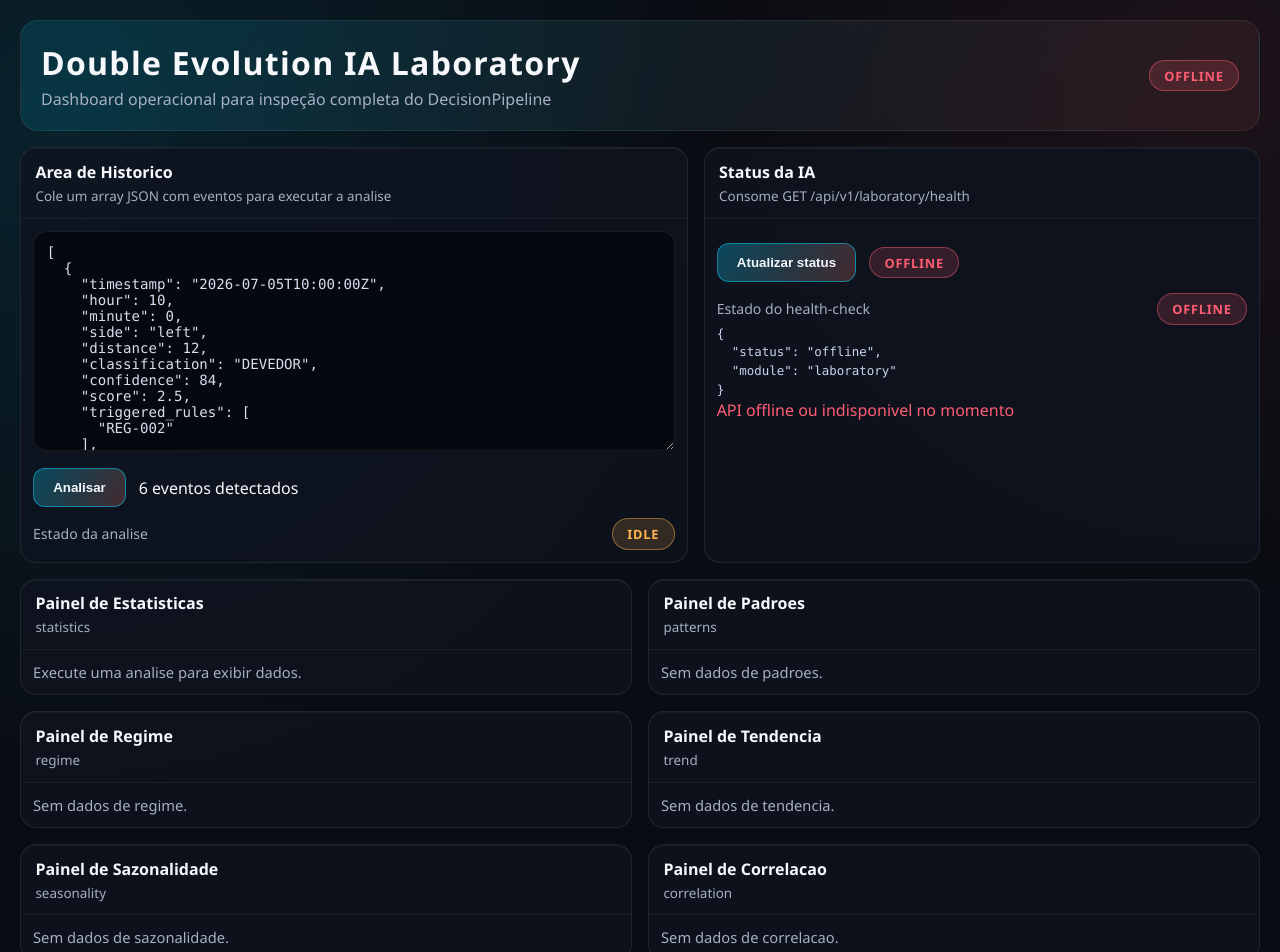
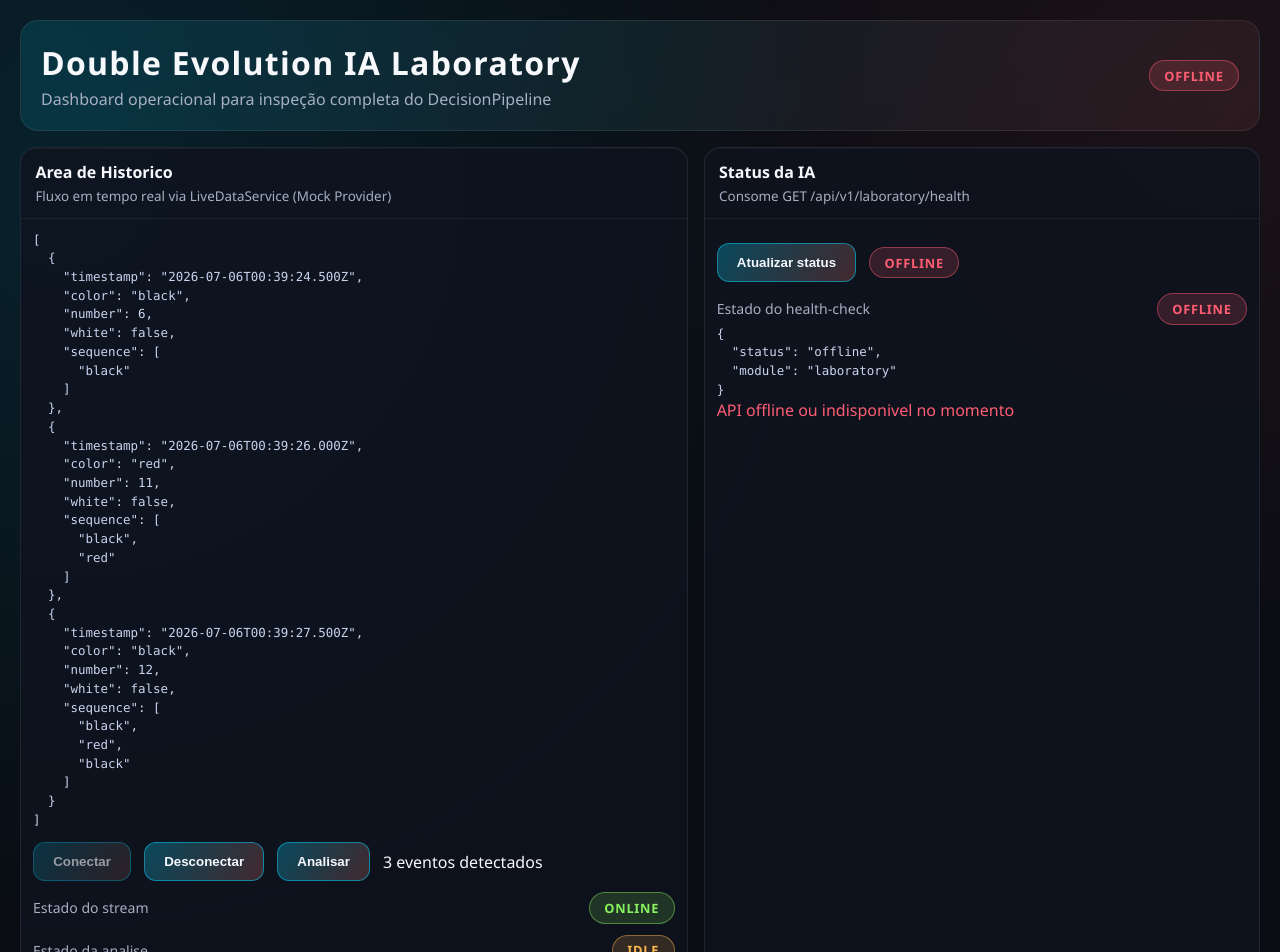
Before and after one commit to DoubleEvolutionOficial/double-evolution-ia, a React (Vite) app in the folder frontend/: page / in a window 1280 px wide. Shown: the top 952 px of the page. Built offline with nearby package versions, Linux system fonts and the light colour scheme; no server answers.

Commit message:
feat(frontend): implement Live Data Service (LAB-026)

```diff
--- a/frontend/src/App.tsx
+++ b/frontend/src/App.tsx
@@ -1,90 +1,17 @@
-import { useEffect, useMemo, useState } from "react";
+import { useEffect, useState } from "react";
 import { analyzeLaboratory } from "./api/laboratory";
 import { fetchHealth } from "./api/health";
 import { JsonViewer } from "./components/JsonViewer";
 import { Panel } from "./components/Panel";
 import { StatusBadge } from "./components/StatusBadge";
+import { liveDataService } from "./services/live-data/liveDataService";
+import { LiveDataEvent } from "./services/live-data/types";
 import {
   LaboratoryAnalyzeResponse,
   LaboratoryEvent,
   LaboratoryHealth,
 } from "./types/laboratory";
 import "./App.css";
-
-const SAMPLE_EVENTS: LaboratoryEvent[] = [
-  {
-    timestamp: "2026-07-05T10:00:00Z",
-    hour: 10,
-    minute: 0,
-    side: "left",
-    distance: 12,
-    classification: "DEVEDOR",
-    confidence: 84,
-    score: 2.5,
-    triggered_rules: ["REG-002"],
-    recommendation: "Revisar",
-  },
-  {
-    timestamp: "2026-07-05T10:01:00Z",
-    hour: 10,
-    minute: 1,
-    side: "left",
-    distance: 11,
-    classification: "DEVEDOR",
-    confidence: 83,
-    score: 2.4,
-    triggered_rules: ["REG-002"],
-    recommendation: "Revisar",
-  },
-  {
-    timestamp: "2026-07-05T10:02:00Z",
-    hour: 10,
-    minute: 2,
-    side: "right",
-    distance: 10,
-    classification: "PAGADOR",
-    confidence: 82,
-    score: 2.3,
-    triggered_rules: ["REG-003"],
-    recommendation: "Aprovar",
-  },
-  {
-    timestamp: "2026-07-05T10:03:00Z",
-    hour: 10,
-    minute: 3,
-    side: "right",
-    distance: 9,
-    classification: "PAGADOR",
-    confidence: 81,
-    score: 2.1,
-    triggered_rules: ["REG-003"],
-    recommendation: "Aprovar",
-  },
-  {
-    timestamp: "2026-07-05T10:04:00Z",
-    hour: 10,
-    minute: 4,
-    side: "left",
-    distance: 8,
-    classification: "DEVEDOR",
-    confidence: 80,
-    score: 2,
-    triggered_rules: ["REG-002"],
-    recommendation: "Revisar",
-  },
-  {
-    timestamp: "2026-07-05T10:05:00Z",
-    hour: 10,
-    minute: 5,
-    side: "left",
-    distance: 7.5,
-    classification: "DEVEDOR",
-    confidence: 79,
-    score: 2,
-    triggered_rules: ["REG-002"],
-    recommendation: "Revisar",
-  },
-];
 
 type RequestState = "idle" | "loading" | "success" | "error" | "offline";
 
@@ -119,13 +46,30 @@ function requestStateLabel(state: RequestState): string {
   return "idle";
 }
 
+function toLaboratoryEvent(event: LiveDataEvent): LaboratoryEvent {
+  const when = new Date(event.timestamp);
+  const classification = event.color === "red" ? "DEVEDOR" : "PAGADOR";
+
+  return {
+    timestamp: event.timestamp,
+    hour: when.getUTCHours(),
+    minute: when.getUTCMinutes(),
+    side: event.number % 2 === 0 ? "right" : "left",
+    distance: Number((event.number / 2 + 3).toFixed(1)),
+    classification,
+    confidence: event.white ? 72 : 84,
+    score: event.white ? 1.8 : 2.4,
+    triggered_rules: classification === "DEVEDOR" ? ["REG-002"] : ["REG-003"],
+    recommendation: classification === "DEVEDOR" ? "Revisar" : "Aprovar",
+  };
+}
+
 function App() {
   const [health, setHealth] = useState<LaboratoryHealth | null>(null);
   const [isCheckingHealth, setIsCheckingHealth] = useState(false);
   const [isAnalyzing, setIsAnalyzing] = useState(false);
-  const [historyInput, setHistoryInput] = useState(
-    JSON.stringify(SAMPLE_EVENTS, null, 2)
-  );
+  const [liveConnected, setLiveConnected] = useState(liveDataService.isConnected());
+  const [liveEvents, setLiveEvents] = useState<LiveDataEvent[]>(liveDataService.getLatestEvents());
   const [analysis, setAnalysis] = useState<LaboratoryAnalyzeResponse | null>(
     null
   );
@@ -134,18 +78,30 @@ function App() {
   const [healthError, setHealthError] = useState<string | null>(null);
   const [analysisError, setAnalysisError] = useState<string | null>(null);
 
-  const parsedEvents = useMemo(() => {
-    try {
-      const parsed = JSON.parse(historyInput) as LaboratoryEvent[];
-      return Array.isArray(parsed) ? parsed : [];
-    } catch {
-      return [];
-    }
-  }, [historyInput]);
+  useEffect(() => {
+    const unsubscribe = liveDataService.subscribe((events) => {
+      setLiveEvents(events);
+      setLiveConnected(liveDataService.isConnected());
+    });
 
-  useEffect(() => {
+    liveDataService.connect();
     handleCheckHealth();
+
+    return () => {
+      unsubscribe();
+      liveDataService.disconnect();
+    };
   }, []);
+
+  function handleConnectLiveData() {
+    liveDataService.connect();
+    setLiveConnected(liveDataService.isConnected());
+  }
+
+  function handleDisconnectLiveData() {
+    liveDataService.disconnect();
+    setLiveConnected(liveDataService.isConnected());
+  }
 
   async function handleCheckHealth() {
     setIsCheckingHealth(true);
@@ -170,9 +126,9 @@ function App() {
     setAnalysisError(null);
     setAnalysisState("loading");
     try {
-      const events = JSON.parse(historyInput) as LaboratoryEvent[];
-      if (!Array.isArray(events)) {
-        throw new Error("O histórico deve ser um array JSON de eventos");
+      const events = liveDataService.getLatestEvents().slice(-24).map(toLaboratoryEvent);
+      if (!events.length) {
+        throw new Error("Sem eventos no Live Data Service para analise");
       }
       const result = await analyzeLaboratory({ events });
       setAnalysis(result);
@@ -203,23 +159,43 @@ function App() {
       <section className="actions">
         <Panel
           title="Area de Historico"
-          subtitle="Cole um array JSON com eventos para executar a analise"
+          subtitle="Fluxo em tempo real via LiveDataService (Mock Provider)"
         >
-          <textarea
-            className="history-editor"
-            value={historyInput}
-            onChange={(event) => setHistoryInput(event.target.value)}
-          />
+          {liveEvents.length ? (
+            <JsonViewer data={liveEvents.slice(-12)} />
+          ) : (
+            <p className="empty-state">Sem eventos recebidos do stream no momento.</p>
+          )}
           <div className="action-row">
             <button
               className="analyze-button"
               type="button"
+              onClick={handleConnectLiveData}
+              disabled={liveConnected}
+            >
+              Conectar
+            </button>
+            <button
+              className="analyze-button"
+              type="button"
+              onClick={handleDisconnectLiveData}
+              disabled={!liveConnected}
+            >
+              Desconectar
+            </button>
+            <button
+              className="analyze-button"
+              type="button"
               onClick={handleAnalyze}
-              disabled={isAnalyzing}
+              disabled={isAnalyzing || !liveEvents.length}
             >
               {isAnalyzing ? "Analisando..." : "Analisar"}
             </button>
-            <span>{parsedEvents.length} eventos detectados</span>
+            <span>{liveEvents.length} eventos detectados</span>
+          </div>
+          <div className="status-line">
+            <p className="status-label">Estado do stream</p>
+            <StatusBadge status={liveConnected ? "online" : "offline"} />
           </div>
           <div className="status-line">
             <p className="status-label">Estado da analise</p>
--- /dev/null
+++ b/frontend/src/services/live-data/liveDataService.ts
@@ -0,0 +1,66 @@
+import {
+  LiveDataCallback,
+  LiveDataEvent,
+  LiveDataProvider,
+  LiveDataServiceContract,
+} from "./types";
+import { MockLiveDataProvider } from "./providers/mockLiveDataProvider";
+
+const MAX_BUFFER = 64;
+
+export class LiveDataService implements LiveDataServiceContract {
+  private readonly provider: LiveDataProvider;
+  private readonly callbacks = new Set<LiveDataCallback>();
+  private readonly events: LiveDataEvent[] = [];
+  private connected = false;
+
+  constructor(provider: LiveDataProvider = new MockLiveDataProvider()) {
+    this.provider = provider;
+  }
+
+  connect(): void {
+    if (this.connected) {
+      return;
+    }
+    this.connected = true;
+    this.provider.start((event) => {
+      this.events.push(event);
+      if (this.events.length > MAX_BUFFER) {
+        this.events.splice(0, this.events.length - MAX_BUFFER);
+      }
+      this.emit();
+    });
+  }
+
+  disconnect(): void {
+    if (!this.connected) {
+      return;
+    }
+    this.connected = false;
+    this.provider.stop();
+    this.emit();
+  }
+
+  isConnected(): boolean {
+    return this.connected;
+  }
+
+  getLatestEvents(): LiveDataEvent[] {
+    return [...this.events];
+  }
+
+  subscribe(callback: LiveDataCallback): () => void {
+    this.callbacks.add(callback);
+    callback(this.getLatestEvents());
+    return () => {
+      this.callbacks.delete(callback);
+    };
+  }
+
+  private emit(): void {
+    const snapshot = this.getLatestEvents();
+    this.callbacks.forEach((callback) => callback(snapshot));
+  }
+}
+
+export const liveDataService = new LiveDataService();
--- /dev/null
+++ b/frontend/src/services/live-data/providers/mockLiveDataProvider.ts
@@ -0,0 +1,47 @@
+import { LiveDataEvent, LiveDataProvider } from "../types";
+
+const MAX_NUMBER = 14;
+
+function resolveColor(value: number): "red" | "black" | "white" {
+  if (value === 0) {
+    return "white";
+  }
+  return value % 2 === 0 ? "black" : "red";
+}
+
+export class MockLiveDataProvider implements LiveDataProvider {
+  private timer: number | null = null;
+  private sequence: string[] = [];
+
+  start(onEvent: (event: LiveDataEvent) => void): void {
+    if (this.timer !== null) {
+      return;
+    }
+
+    this.timer = window.setInterval(() => {
+      const number = Math.floor(Math.random() * (MAX_NUMBER + 1));
+      const color = resolveColor(number);
+      const event: LiveDataEvent = {
+        timestamp: new Date().toISOString(),
+        color,
+        number,
+        white: color === "white",
+        sequence: this.nextSequence(color),
+      };
+      onEvent(event);
+    }, 1500);
+  }
+
+  stop(): void {
+    if (this.timer === null) {
+      return;
+    }
+    window.clearInterval(this.timer);
+    this.timer = null;
+  }
+
+  private nextSequence(color: string): string[] {
+    this.sequence = [...this.sequence, color].slice(-8);
+    return [...this.sequence];
+  }
+}
--- /dev/null
+++ b/frontend/src/services/live-data/types.ts
@@ -0,0 +1,22 @@
+export type LiveDataEvent = {
+  timestamp: string;
+  color: "red" | "black" | "white";
+  number: number;
+  white: boolean;
+  sequence: string[];
+};
+
+export type LiveDataCallback = (events: LiveDataEvent[]) => void;
+
+export interface LiveDataProvider {
+  start(onEvent: (event: LiveDataEvent) => void): void;
+  stop(): void;
+}
+
+export interface LiveDataServiceContract {
+  connect(): void;
+  disconnect(): void;
+  isConnected(): boolean;
+  getLatestEvents(): LiveDataEvent[];
+  subscribe(callback: LiveDataCallback): () => void;
+}
```
